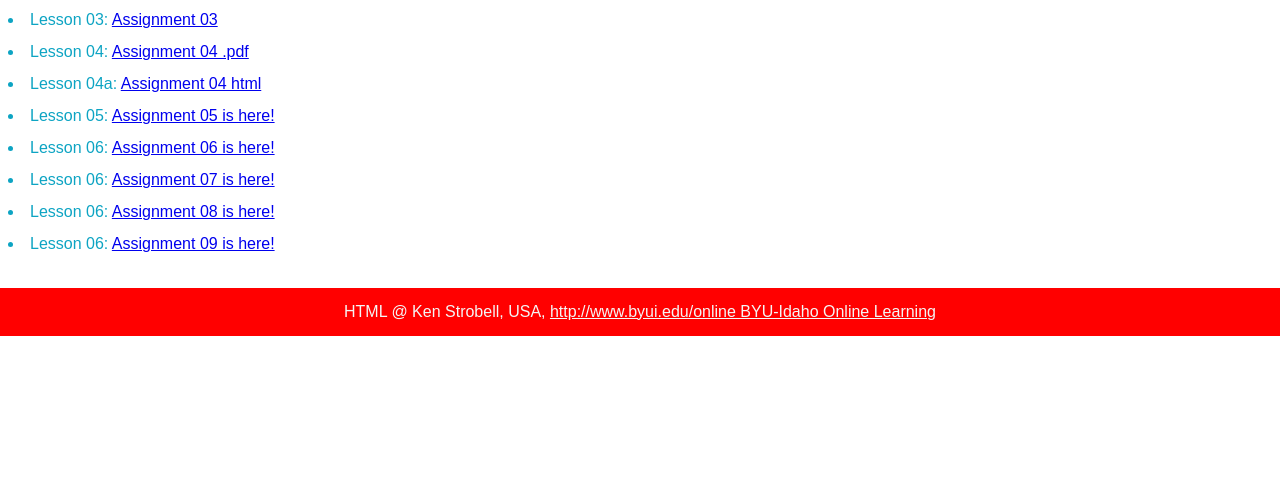
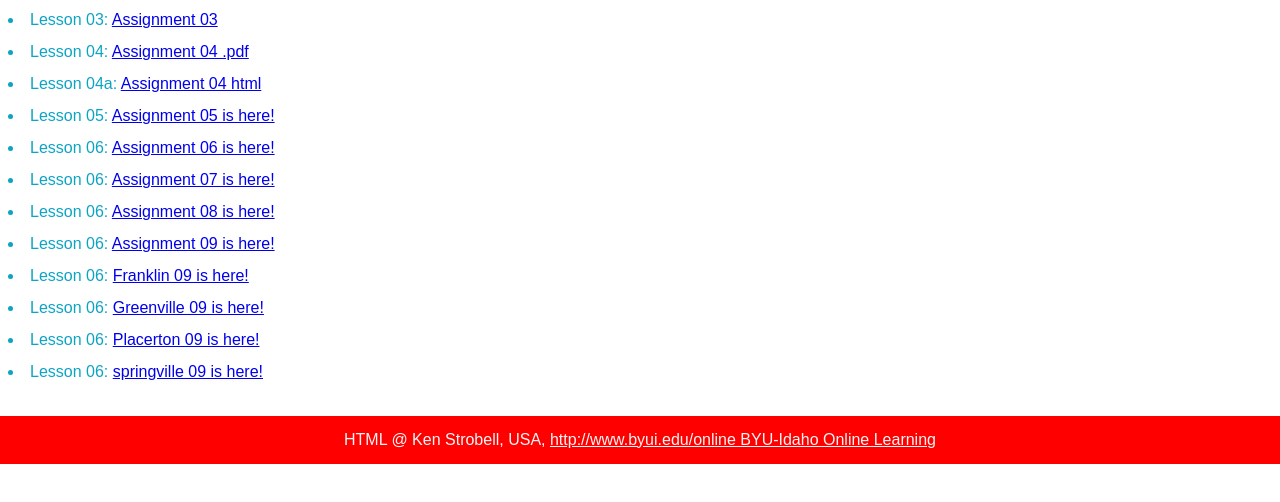
Before and after one commit to str17024/CIT230, a plain HTML site: page index.html in a window 1280 px wide. Shown: the part 200-702 px from the top of the page. Drawn offline with Linux system fonts and the light colour scheme; a script that the page names is missing.

Commit message:
Update index.html

```diff
--- a/index.html
+++ b/index.html
@@ -30,6 +30,10 @@
       <li>Lesson 06: <a href="https://str17024.github.io/lesson7/"> Assignment 07 is here!</a></li>
       <li>Lesson 06: <a href="https://str17024.github.io/lesson8/"> Assignment 08 is here!</a></li>
       <li>Lesson 06: <a href="https://str17024.github.io/lesson9/"> Assignment 09 is here!</a></li>
+      <li>Lesson 06: <a href="https://str17024.github.io/franklin/"> Franklin 09 is here!</a></li>
+      <li>Lesson 06: <a href="https://str17024.github.io/greenville/"> Greenville 09 is here!</a></li>
+      <li>Lesson 06: <a href="https://str17024.github.io/placerton/"> Placerton 09 is here!</a></li>
+      <li>Lesson 06: <a href="https://str17024.github.io/springville/"> springville 09 is here!</a></li>
     </main>
     <footer> HTML @ Ken Strobell, USA, <a href="http://www.byui.edu/online"> http://www.byui.edu/online BYU-Idaho Online Learning</a>
     </footer>
```
